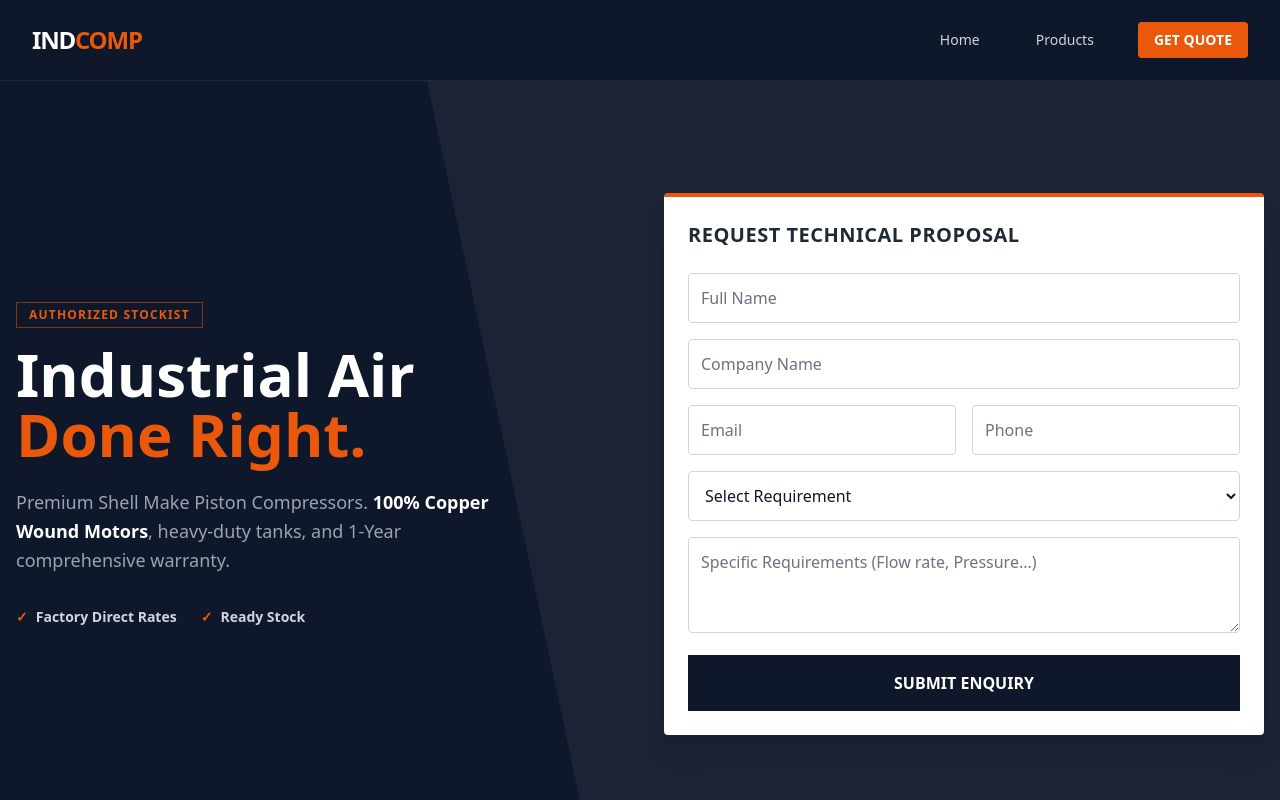
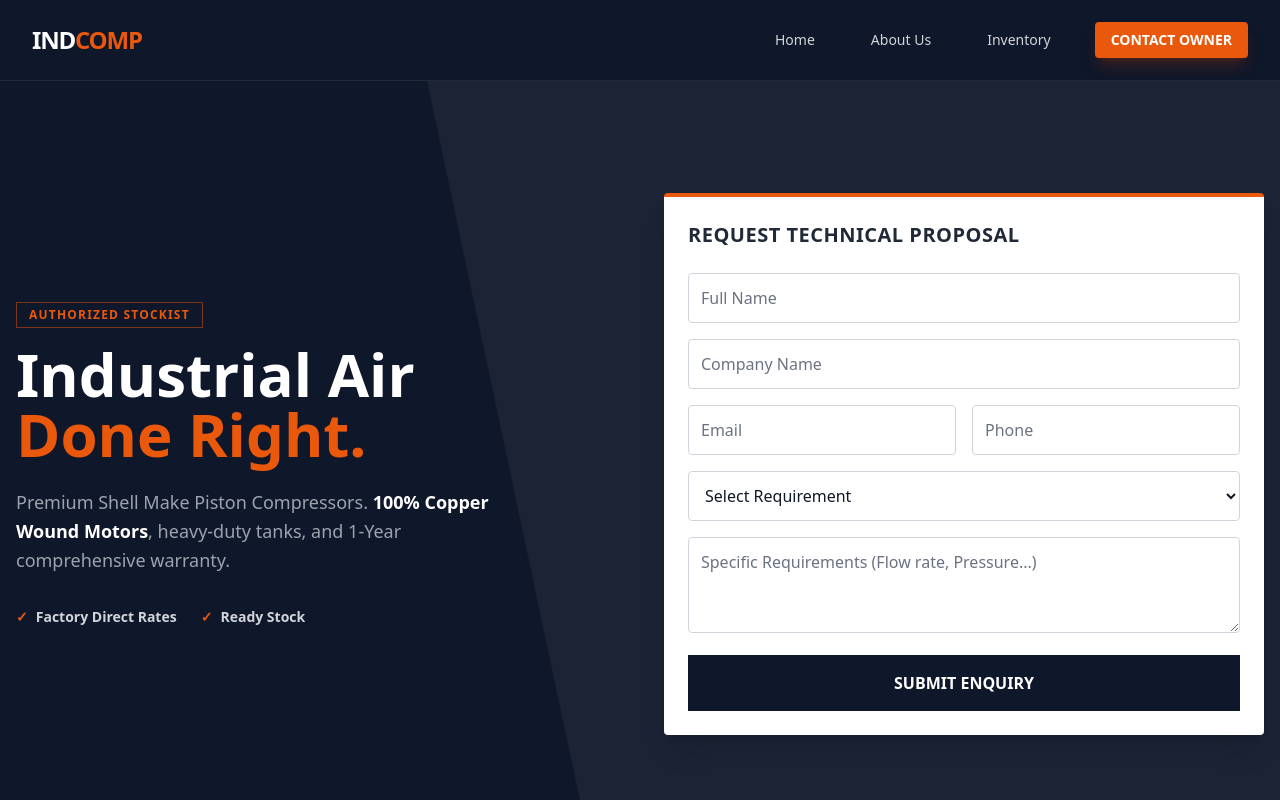
Before and after one commit to SudarshanTushar/shell, a Next.js app in the folder client/: page / in a window 1280 px wide. Shown: the top 800 px of the page. Built offline with nearby package versions, Linux system fonts and the light colour scheme.

Commit message:
Update Navbar.js

```diff
--- a/client/components/Navbar.js
+++ b/client/components/Navbar.js
@@ -10,9 +10,12 @@ export default function Navbar() {
           </div>
           <div className="hidden md:block">
             <div className="ml-10 flex items-baseline space-x-8">
-              <Link href="/" className="text-gray-300 hover:text-white px-3 py-2 rounded-md text-sm font-medium">Home</Link>
-              <Link href="#products" className="text-gray-300 hover:text-white px-3 py-2 rounded-md text-sm font-medium">Products</Link>
-              <Link href="#contact" className="bg-brand-orange hover:bg-orange-700 text-white px-4 py-2 rounded text-sm font-bold uppercase">Get Quote</Link>
+              <Link href="#" className="text-gray-300 hover:text-white px-3 py-2 rounded-md text-sm font-medium transition">Home</Link>
+              <Link href="#about" className="text-gray-300 hover:text-white px-3 py-2 rounded-md text-sm font-medium transition">About Us</Link>
+              <Link href="#products" className="text-gray-300 hover:text-white px-3 py-2 rounded-md text-sm font-medium transition">Inventory</Link>
+              <Link href="#contact" className="bg-brand-orange hover:bg-orange-700 text-white px-4 py-2 rounded text-sm font-bold uppercase transition shadow-lg shadow-orange-900/40">
+                Contact Owner
+              </Link>
             </div>
           </div>
         </div>
```
